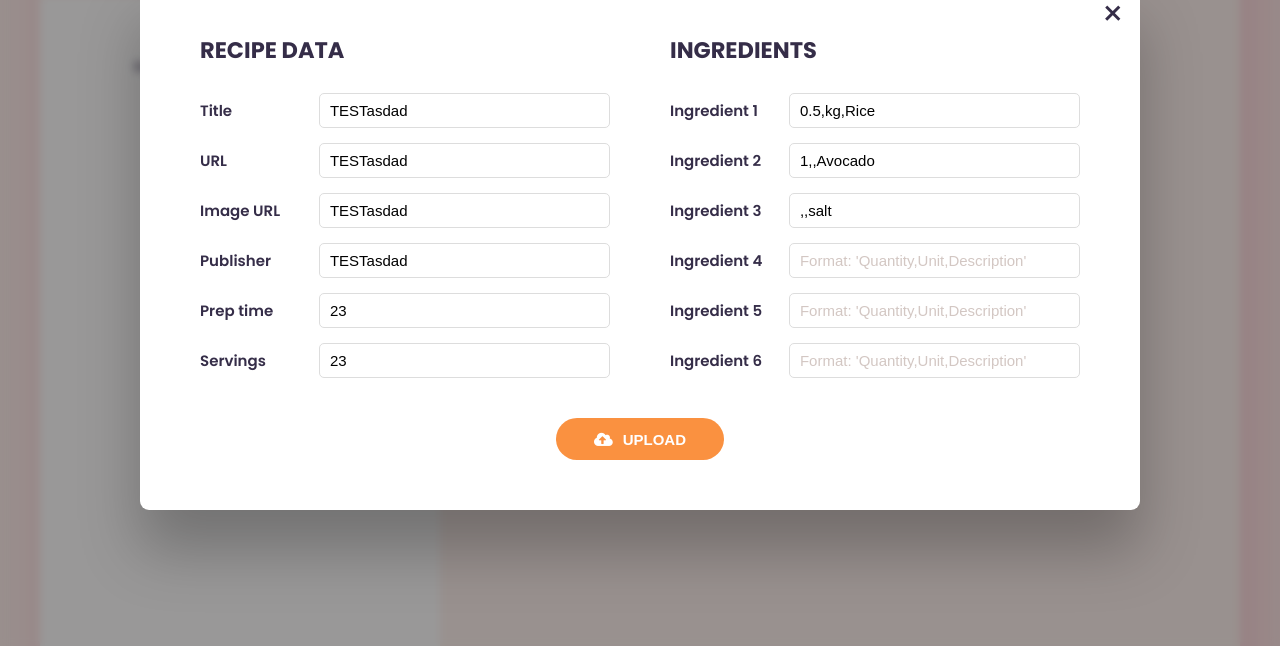
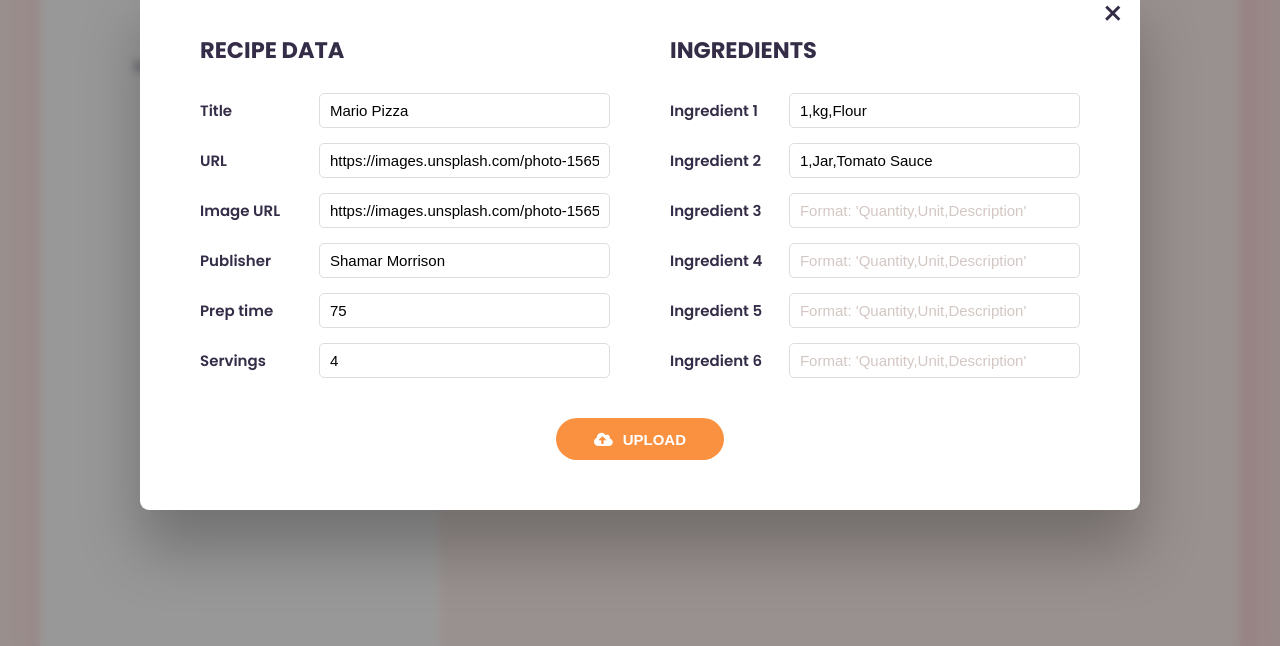
Before and after one commit to shamar-morrison/ichiraku-recipe-finder, a website built with Parcel: page index.html in a window 1280 px wide. Both pictures are taken after a click on the button "ADD RECIPE". Shown: the part 154-800 px from the top of the page. Built offline with nearby package versions, Linux system fonts and the light colour scheme.

Commit message:
Fix upload recipe

```diff
--- a/index.html
+++ b/index.html
@@ -86,32 +86,49 @@
 					<div class="upload__column">
 						<h3 class="upload__heading">Recipe data</h3>
 						<label>Title</label>
-						<input value="TESTasdad" required name="title" type="text" />
+						<input value="Mario Pizza" required name="title" type="text" placeholder="Must be at least 6 characters" />
 						<label>URL</label>
-						<input value="TESTasdad" required name="sourceUrl" type="text" />
+						<input
+							value="https://images.unsplash.com/photo-1565299624946-b28f40a0ae38?ixid=MnwxMjA3fDB8MHxzZWFyY2h8MXx8cGl6emF8ZW58MHx8MHx8&ixlib=rb-1.2.1&auto=format&fit=crop&w=500&q=60"
+							required
+							name="sourceUrl"
+							type="text"
+							placeholder="Must be at least 6 characters"
+						/>
 						<label>Image URL</label>
-						<input value="TESTasdad" required name="image" type="text" />
+						<input
+							value="https://images.unsplash.com/photo-1565299624946-b28f40a0ae38?ixid=MnwxMjA3fDB8MHxzZWFyY2h8MXx8cGl6emF8ZW58MHx8MHx8&ixlib=rb-1.2.1&auto=format&fit=crop&w=500&q=60"
+							required
+							name="image"
+							type="text"
+							placeholder="Must be at least 6 characters"
+						/>
 						<label>Publisher</label>
-						<input value="TESTasdad" required name="publisher" type="text" />
+						<input value="Shamar Morrison" required name="publisher" type="text" placeholder="Must be at least 6 characters" />
 						<label>Prep time</label>
-						<input value="23" required name="cookingTime" type="number" />
+						<input value="75" required name="cookingTime" type="number" />
 						<label>Servings</label>
-						<input value="23" required name="servings" type="number" />
+						<input value="4" required name="servings" type="number" />
 					</div>
 					<div class="upload__column">
 						<h3 class="upload__heading">Ingredients</h3>
 						<label>Ingredient 1</label>
 						<input
-							value="0.5,kg,Rice"
+							value="1,kg,Flour"
 							type="text"
 							required
 							name="ingredient-1"
 							placeholder="Format: 'Quantity,Unit,Description'"
 						/>
 						<label>Ingredient 2</label>
-						<input value="1,,Avocado" type="text" name="ingredient-2" placeholder="Format: 'Quantity,Unit,Description'" />
+						<input
+							value="1,Jar,Tomato Sauce"
+							type="text"
+							name="ingredient-2"
+							placeholder="Format: 'Quantity,Unit,Description'"
+						/>
 						<label>Ingredient 3</label>
-						<input value=",,salt" type="text" name="ingredient-3" placeholder="Format: 'Quantity,Unit,Description'" />
+						<input type="text" name="ingredient-3" placeholder="Format: 'Quantity,Unit,Description'" />
 						<label>Ingredient 4</label>
 						<input type="text" name="ingredient-4" placeholder="Format: 'Quantity,Unit,Description'" />
 						<label>Ingredient 5</label>
```
Also changed, not shown: dist/index.html.
